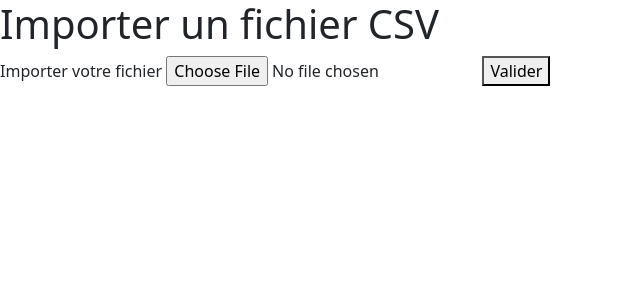
After one commit to Lutheen/wa-test-symfo, a Symfony app: template templates/person/import.html.twig in a window 1280 px wide. The commit adds this page. Shown: the top 300 px of the page, without its empty margins (0-640 px from the left). Run offline with Twig, Linux system fonts and the light colour scheme; the template is opened without the code that fills it, so the values that code supplies are empty; some libraries are stand-ins or nearby versions.

Commit message:
import de fichiers - template et route

```diff
--- a/src/Controller/PersonController.php
+++ b/src/Controller/PersonController.php
@@ -46,4 +46,10 @@ class PersonController extends AbstractController
             'form' => $form,
         ]);
     }
+
+    #[Route('/person/import', name: 'person_import', methods: ['GET', 'POST'])]
+    public function import()
+    {
+        return $this->render('person/import.html.twig');
+    }
 }
--- /dev/null
+++ b/templates/person/import.html.twig
@@ -0,0 +1,15 @@
+{% extends "base.html.twig" %}
+
+{% block title %}Import{% endblock %}
+
+{% block body %}
+    <h1>Importer un fichier CSV</h1>
+
+    <form action="">
+        <label for="import">Importer votre fichier</label>
+        <input type="file">
+        <button>Valider</button>
+    </form>
+
+
+{% endblock %}
--- a/templates/person/index.html.twig
+++ b/templates/person/index.html.twig
@@ -33,5 +33,6 @@
     </table>
     <div class="d-grid gap-2 col-6 mx-auto">
         <a href="{{ path('person_new') }}" class="btn btn-primary">Create new</a>
+        <a href="{{ path('person_import') }}" class="btn btn-success">Import CSV</a>
     </div>
 {% endblock %}
```
